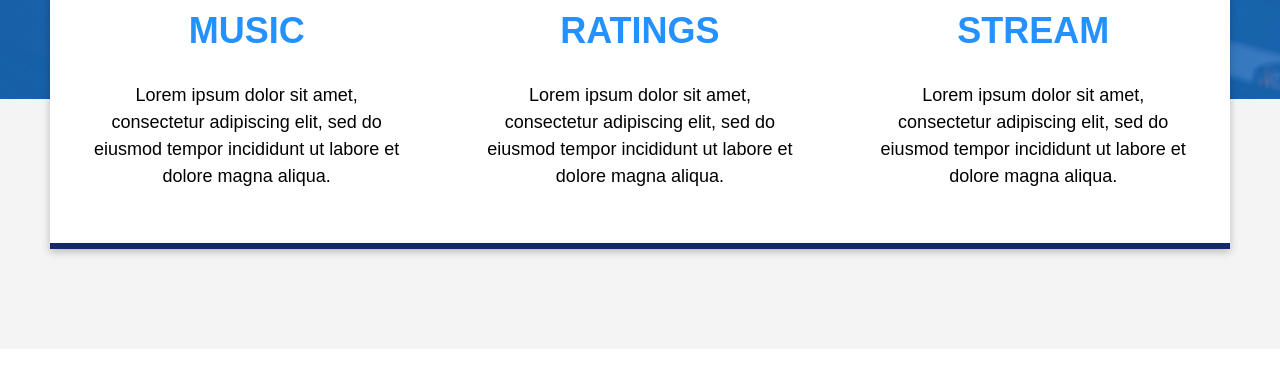
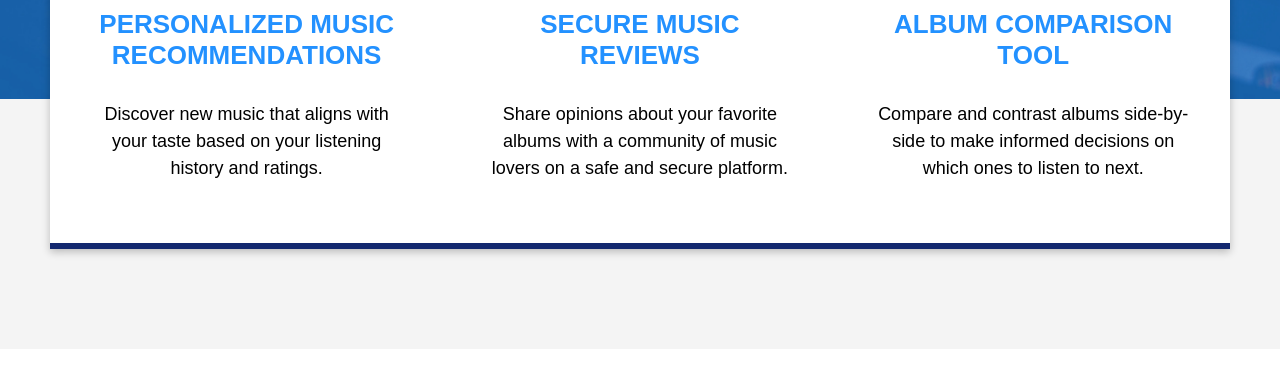
Before and after one commit to nehrtmat/MI-361-Final-Project, a plain HTML site: page index.html in a window 1280 px wide. Shown: the part 834-1224 px from the top of the page. Drawn offline with Linux system fonts and the light colour scheme.

```diff
--- a/index.html
+++ b/index.html
@@ -35,20 +35,20 @@
     <section class="services">
       <div id="service-col-one" class="service-col">
         <img id="spotify-logo" src="spotify-svgrepo-com.svg" alt="spotify logo svg">
-        <h2>Music</h2>
-        <p>Lorem ipsum dolor sit amet, consectetur adipiscing elit, sed do eiusmod tempor incididunt ut labore et dolore magna aliqua.</p>
+        <h2>Personalized Music Recommendations</h2>
+        <p>Discover new music that aligns with your taste based on your listening history and ratings.</p>
 
       </div>
       <div id="service-col-two" class="service-col">
         <img id="ratings"src="rating-svgrepo-com.svg" alt="bar graph">
-        <h2>Ratings</h2>
-        <p>Lorem ipsum dolor sit amet, consectetur adipiscing elit, sed do eiusmod tempor incididunt ut labore et dolore magna aliqua.</p>
+        <h2>Secure Music Reviews</h2>
+        <p>Share opinions about your favorite albums with a community of music lovers on a safe and secure platform.</p>
 
       </div>
       <div id="service-col-three" class="service-col">
         <img id="play-button" src="play-button.svg.svg" alt="play button">
-        <h2>Stream</h2>
-        <p>Lorem ipsum dolor sit amet, consectetur adipiscing elit, sed do eiusmod tempor incididunt ut labore et dolore magna aliqua.</p>
+        <h2>Album Comparison Tool</h2>
+        <p>Compare and contrast albums side-by-side to make informed decisions on which ones to listen to next.</p>
       </div>
     </section>
     <section class="heading-spacer"></section>
@@ -84,7 +84,7 @@
         window.location.href="contact/index.html";
       }
       document.getElementById("services-button").onclick = function(){
-        window.location.href="services/index.html";
+        window.open('http://20.237.77.172/welcome', '_blank');
       }
     </script>
   </body>
--- a/style.css
+++ b/style.css
@@ -178,6 +178,7 @@
     }
     section .service-col h2{
       color: #2391ff;
+      font-size: 26px;
     }
     #spotify-logo{
       width: 30%;
```
